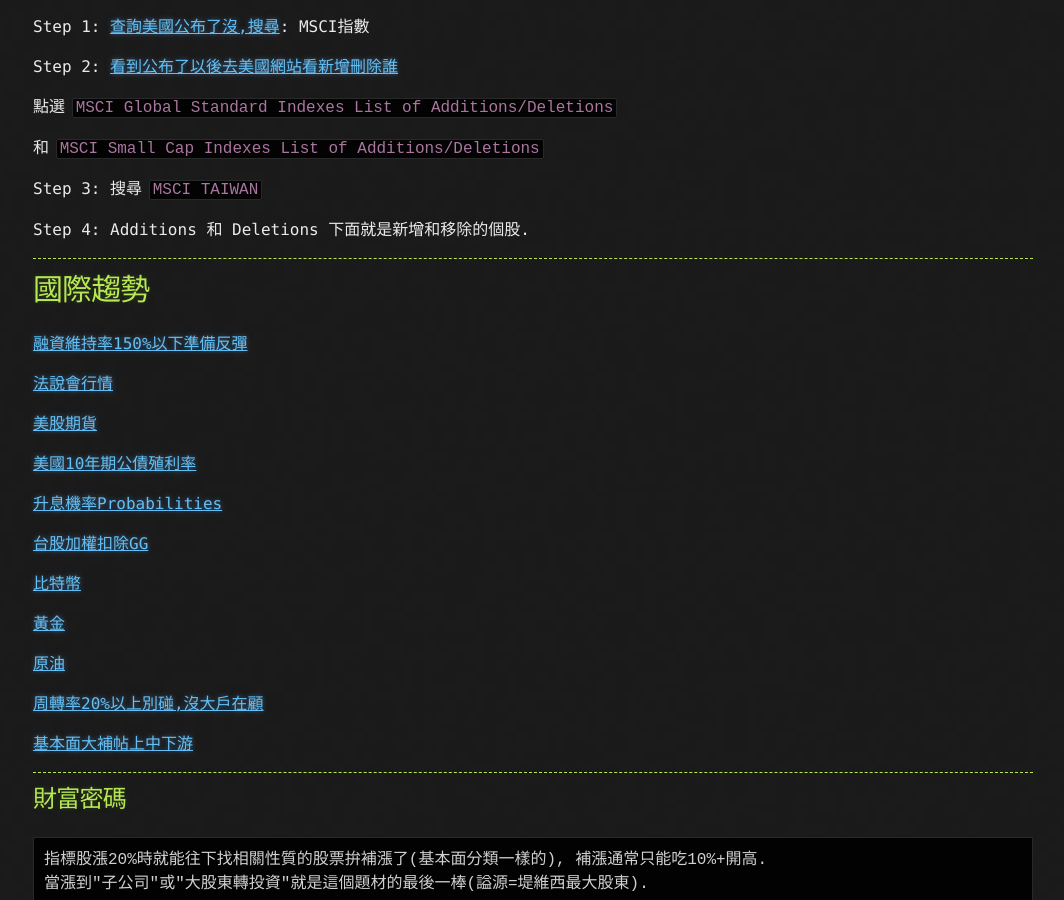
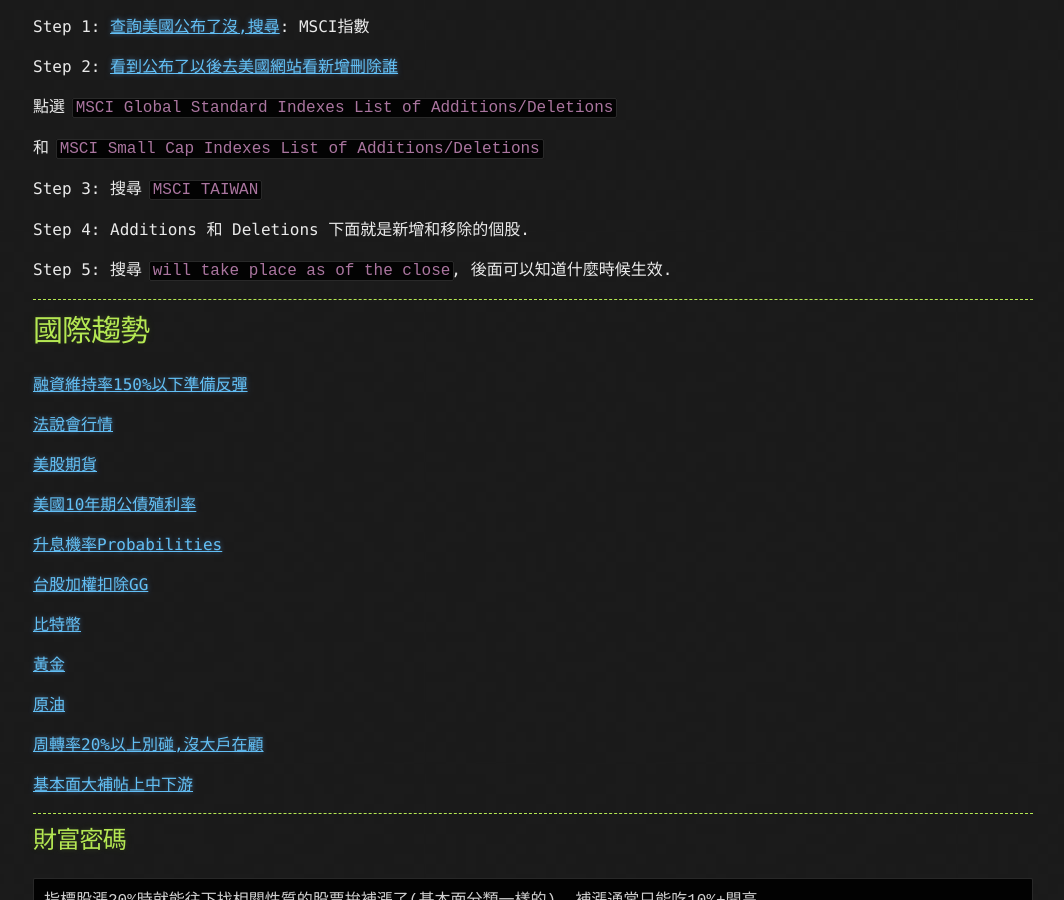
Before and after one commit to lepg5487/Stock_God, a Jekyll site: the page built from experience.md, in a window 1280 px wide and 900 px high, scrolled down 833 px. Shown: the whole window, without its empty margins (107-1171 px from the left). Built offline with Jekyll 4.4.1, drawn with Linux system fonts in a browser that asks for light colours; our own code applies the rules of GitHub Pages for plain Markdown files.

Commit message:
Update experience.md

```diff
--- a/experience.md
+++ b/experience.md
@@ -41,6 +41,8 @@
 Step 3: 搜尋 `MSCI TAIWAN`
 
 Step 4: Additions 和 Deletions 下面就是新增和移除的個股.
+
+Step 5: 搜尋 `will take place as of the close`, 後面可以知道什麼時候生效.
 
 
 ---
```
